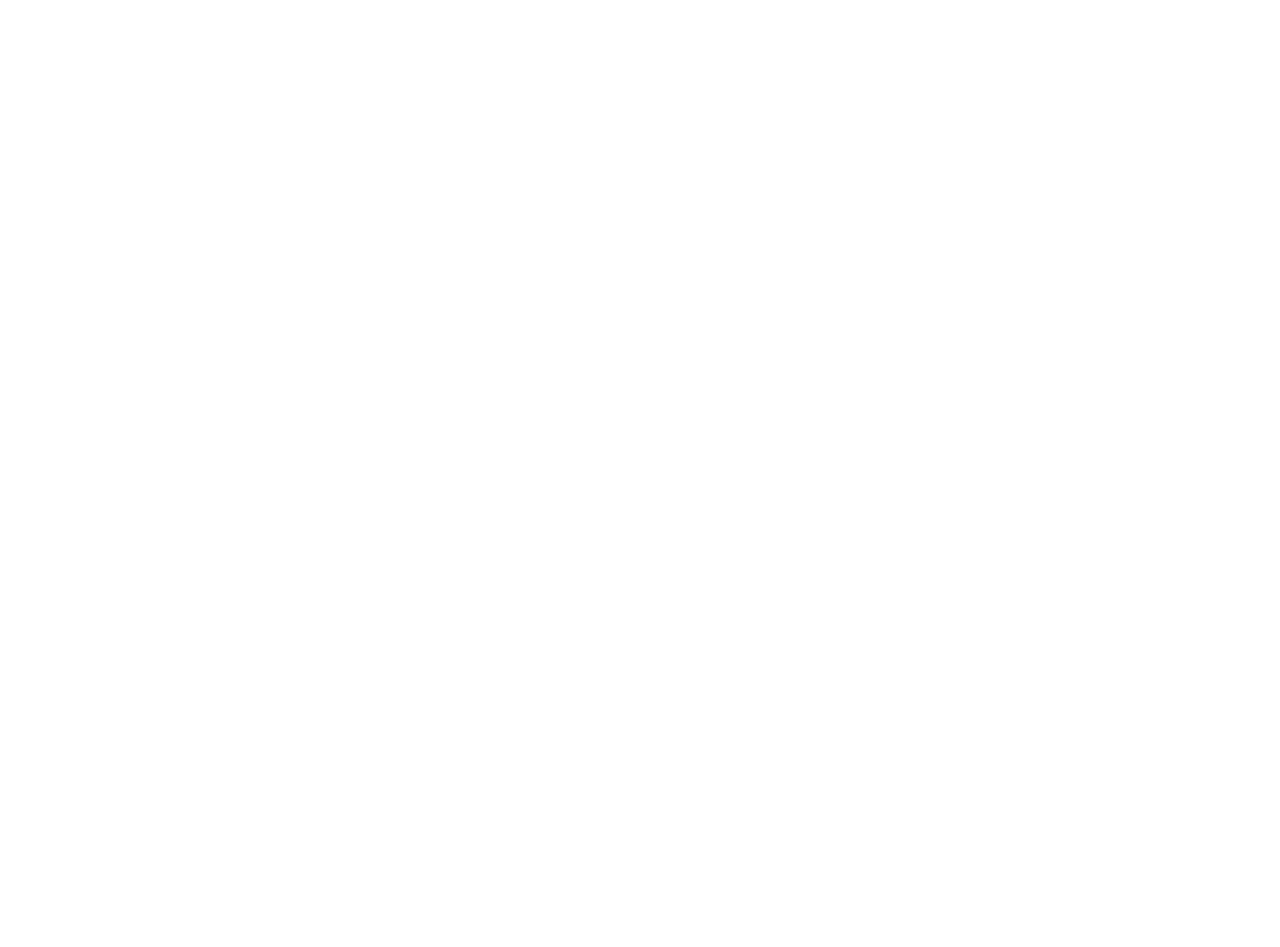
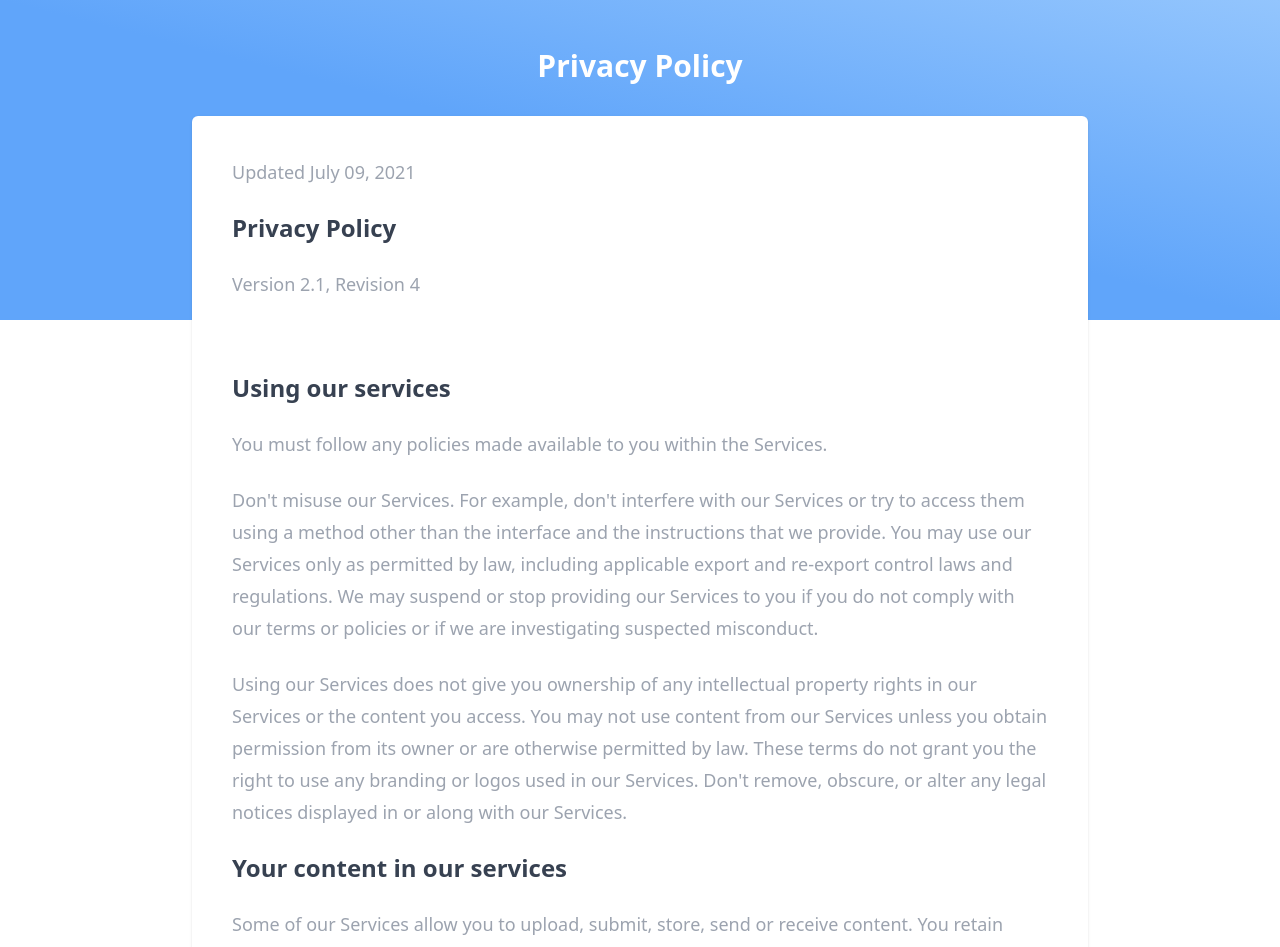
Before and after one commit to Peace-Ishimwe/Socialite, a React (Vite) app in the folder client/: page /privacy-policy in a window 1280 px wide. Before the commit this address had no page. Shown: the top 947 px of the page. Before the commit the page ends 800 px from the top, so only its background shows below. Built offline with nearby package versions, Linux system fonts and the light colour scheme.

Commit message:
added the privacy policy page

```diff
--- a/client/src/App.jsx
+++ b/client/src/App.jsx
@@ -3,14 +3,16 @@
 import Authentication from './pages/authentication'
 import About from './pages/about'
 import Contact from './pages/contact'
+import Privacy from './pages/privacy'
 
 const App = () => {
   return (
     <Router>
       <Routes>
-        <Route path="/login-signup" element={<Authentication />} />
+        <Route path="/authenticate" element={<Authentication />} />
         <Route path="/about" element={<About />} />
         <Route path="/contact" element={<Contact />} />
+        <Route path="/privacy-policy" element={<Privacy />} />
       </Routes>
     </Router>
   )
--- /dev/null
+++ b/client/src/pages/privacy.jsx
@@ -0,0 +1,98 @@
+import React from "react";
+
+const Privacy = () => {
+  return (
+    <div class="bg-gradient-to-tr from-blue-400  h-56 items-center justify-center lg:h-80 relative pt-12 to-blue-300 via-blue-400 w-full">
+        <p className="text-white text-3xl font-semibold text-center pb-8">Privacy Policy</p>
+      <div class="main_content">
+        <div class="mcontainer">
+          <div class="bg-white max-w-4xl mx-auto md:p-10 p-6 relative rounded-md shadow">
+            <div class="md:space-y-6 space-y-4 text-gray-400 md:text-lg">
+              <div class="md:leading-8 leading-7"> Updated July 09, 2021</div>
+              <div class="font-semibold md:text-2xl text-xl text-gray-700">
+                {" "}
+                Privacy Policy{" "}
+              </div>
+              <div class="md:leading-8 leading-7"> Version 2.1, Revision 4</div>
+
+              <div class="font-semibold md:text-2xl text-2xl text-gray-700 md:pt-12 pt-10">
+                {" "}
+                Using our services{" "}
+              </div>
+              <div class="md:leading-8 leading-7">
+                {" "}
+                You must follow any policies made available to you within the
+                Services.
+              </div>
+              <div class="md:leading-8 leading-7">
+                {" "}
+                Don't misuse our Services. For example, don't interfere with our
+                Services or try to access them using a method other than the
+                interface and the instructions that we provide. You may use our
+                Services only as permitted by law, including applicable export
+                and re-export control laws and regulations. We may suspend or
+                stop providing our Services to you if you do not comply with our
+                terms or policies or if we are investigating suspected
+                misconduct.{" "}
+              </div>
+              <div class="md:leading-8 leading-7">
+                {" "}
+                Using our Services does not give you ownership of any
+                intellectual property rights in our Services or the content you
+                access. You may not use content from our Services unless you
+                obtain permission from its owner or are otherwise permitted by
+                law. These terms do not grant you the right to use any branding
+                or logos used in our Services. Don't remove, obscure, or alter
+                any legal notices displayed in or along with our Services.{" "}
+              </div>
+
+              <div class="font-semibold md:text-2xl text-2xl text-gray-700">
+                Your content in our services
+              </div>
+              <div class="md:leading-8 leading-7">
+                {" "}
+                Some of our Services allow you to upload, submit, store, send or
+                receive content. You retain ownership of any intellectual
+                property rights that you hold in that content. In short, what
+                belongs to you stays yours.
+              </div>
+              <div class="md:leading-8 leading-7">
+                {" "}
+                When you upload, submit, store, send or receive content to or
+                through our Services, you give Front (and those we work with) a
+                worldwide license to use, host, store, reproduce, modify, create
+                derivative works (such as those resulting from translations,
+                adaptations or other changes we make so that your content works
+                better with our Services), communicate, publish, publicly
+                perform, publicly display and distribute such content. The
+                rights you grant in this license are for the limited purpose of
+                operating, promoting, and improving our Services, and to develop
+                new ones. This license continues even if you stop using our
+                Services (for example, for a business listing you have added to
+                Front Maps). Some Services may offer you ways to access and
+                remove content that has been provided to that Service. Also, in
+                some of our Services, there are terms or settings that narrow
+                the scope of our use of the content submitted in those Services.
+              </div>
+
+              <div class="font-semibold md:text-2xl text-xl text-gray-700">
+                {" "}
+                Pay Attention{" "}
+              </div>
+              <div class="md:leading-8 leading-7">
+                {" "}
+                Our Services are very diverse, so sometimes additional terms or
+                product requirements (including age requirements) may apply.
+                Additional terms will be available with the relevant Services,
+                and those additional terms become part of your agreement with us
+                if you use.
+              </div>
+            </div>
+          </div>
+        </div>
+      </div>
+    </div>
+  );
+};
+
+export default Privacy;
```
